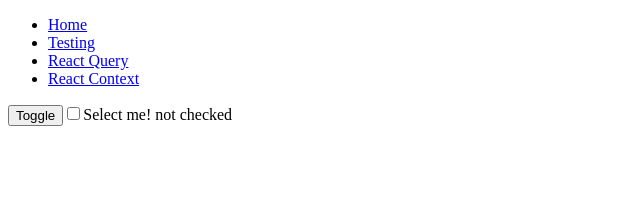
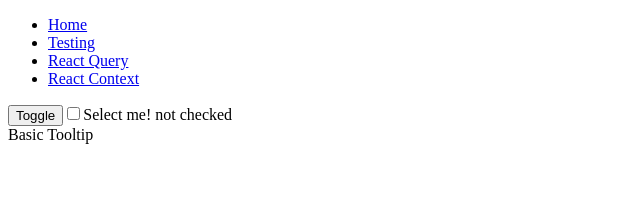
Before and after one commit to mariobrusarosco/monorepo, a React (Vite) app in the folder apps/playground/: page /testing in a window 1280 px wide. Shown: the top 216 px of the page, without its empty margins (0-640 px from the left). Built offline with nearby package versions, Linux system fonts and the light colour scheme.

Commit message:
[LEARNING = TESTING] - Test Componen that has performed a mouseEnter and mouseLeave

```diff
--- /dev/null
+++ b/apps/playground/src/app/domains/testing/components/tooltip.tsx
@@ -0,0 +1,17 @@
+import { useState } from 'react';
+
+export const Tooltip = () => {
+  const [isVisible, setIsVisible] = useState(false);
+  const hideTooltip = () => setIsVisible(false);
+  const showTooltip = () => setIsVisible(true);
+
+  return (
+    <div>
+      <span onMouseEnter={showTooltip} onMouseLeave={hideTooltip}>
+        Basic Tooltip
+      </span>
+
+      {isVisible ? <div>hello content</div> : null}
+    </div>
+  );
+};
--- a/apps/playground/src/app/domains/testing/screens/testing.tsx
+++ b/apps/playground/src/app/domains/testing/screens/testing.tsx
@@ -1,11 +1,13 @@
 import { Checkbox } from '../components/checkbox';
 import { Toggle } from '../components/toggle';
+import { Tooltip } from '../components/tooltip';
 
 export const Testing = () => {
   return (
     <div>
       <Toggle />
       <Checkbox label="Select me!" />
+      <Tooltip />
     </div>
   );
 };
```
Also changed, not shown: 1 other file (tests, documents, lock files or other folders).
